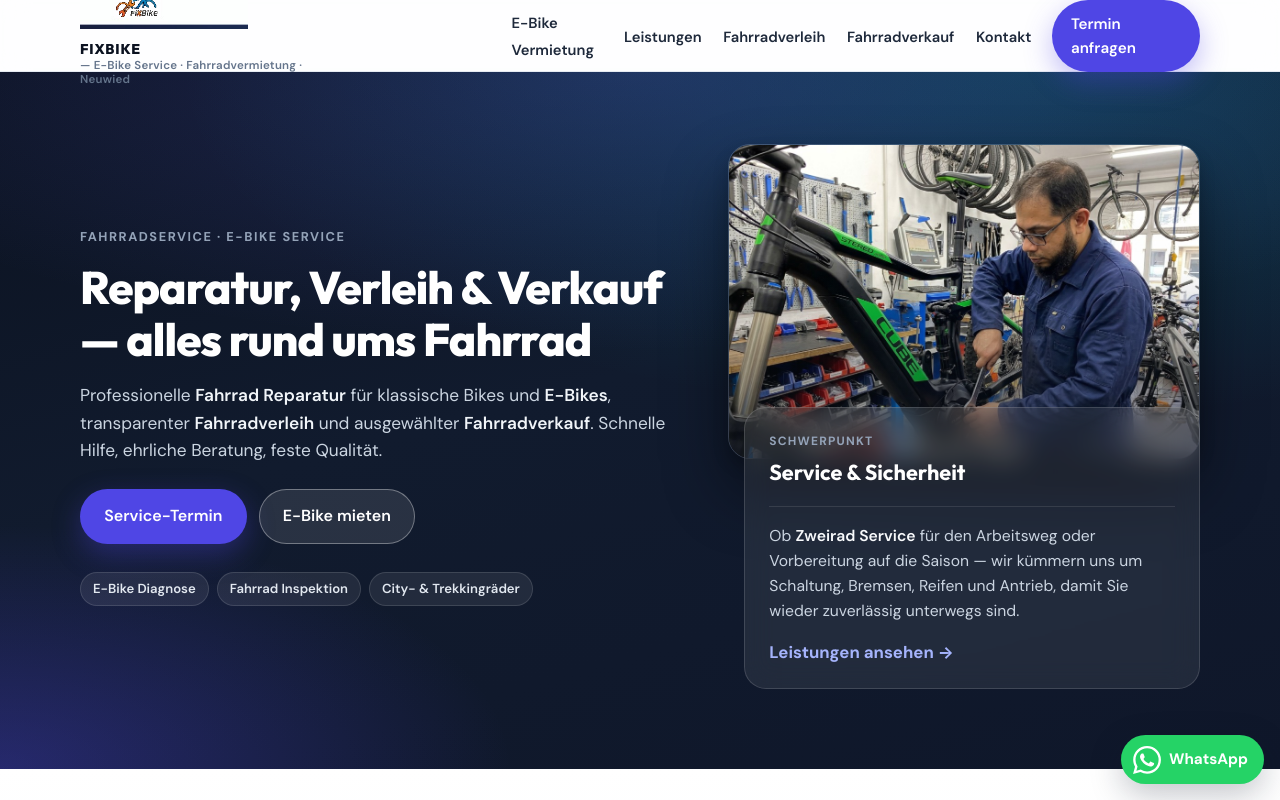
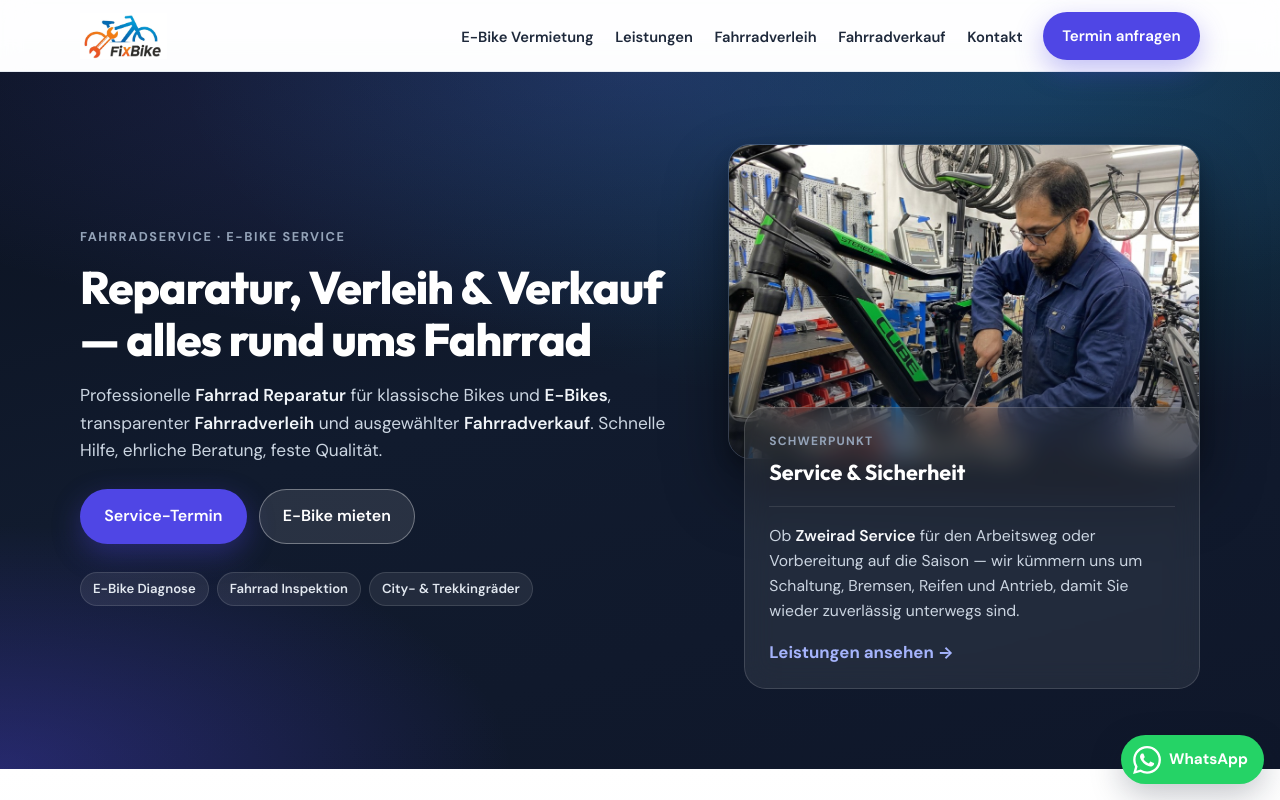
Before and after one commit to ilmbudsapp/fixbike.online, a React (Vite) app: page / in a window 1280 px wide. Shown: the top 800 px of the page. Built offline with nearby package versions, Linux system fonts and the light colour scheme.

Commit message:
Header: nur Logo wie zuvor; neues Fixbike-Logo (weißer Hintergrund)
Made-with: Cursor

```diff
--- a/src/App.css
+++ b/src/App.css
@@ -151,12 +151,10 @@ strong {
 .brand {
   display: flex;
   align-items: center;
-  gap: 0.75rem;
-  flex-wrap: wrap;
+  gap: 0.65rem;
   text-decoration: none;
   color: inherit;
   margin-right: auto;
-  min-width: 0;
 }
 
 .brand:hover {
@@ -165,55 +163,11 @@ strong {
 
 .brand__logo {
   display: block;
-  height: 44px;
+  height: 46px;
   width: auto;
-  max-width: min(220px, 45vw);
+  max-width: min(200px, 52vw);
   object-fit: contain;
   object-position: left center;
-  flex-shrink: 0;
-}
-
-.brand__seo {
-  display: flex;
-  flex-direction: column;
-  gap: 0.1rem;
-  line-height: 1.2;
-  min-width: 0;
-  max-width: 16.5rem;
-}
-
-.brand__seo-mark {
-  font-family: var(--font-display);
-  font-weight: 800;
-  font-size: 0.88rem;
-  letter-spacing: 0.06em;
-  color: var(--ink);
-}
-
-.brand__seo-text {
-  font-size: 0.72rem;
-  font-weight: 600;
-  color: var(--muted);
-  letter-spacing: 0.02em;
-}
-
-@media (max-width: 520px) {
-  .brand__seo {
-    max-width: 11rem;
-  }
-
-  .brand__seo-mark {
-    font-size: 0.76rem;
-  }
-
-  .brand__seo-text {
-    font-size: 0.62rem;
-    line-height: 1.25;
-  }
-
-  .brand__logo {
-    height: 38px;
-  }
 }
 
 .nav__list {
--- a/src/App.tsx
+++ b/src/App.tsx
@@ -98,24 +98,16 @@ function App() {
           <a
             className="brand"
             href="https://fixbike.online/"
-            aria-label="FIXBIKE — E-Bike Service und Fahrradvermietung in Neuwied. Zur Startseite."
+            aria-label="Fixbike Fahrradservice — Startseite"
           >
             <img
               className="brand__logo"
               src="/images/fixbike-logo.png"
-              alt=""
-              width={306}
-              height={80}
+              alt="Fixbike"
+              width={152}
+              height={48}
               decoding="async"
-              aria-hidden="true"
             />
-            <span className="brand__seo">
-              <span className="brand__seo-mark">FIXBIKE</span>
-              <span className="brand__seo-text">
-                {" "}
-                — E-Bike Service · Fahrradvermietung · Neuwied
-              </span>
-            </span>
           </a>
 
           <nav className="nav" aria-label="Hauptnavigation">
```
Also changed, not shown: public/images/fixbike-logo-src.png, public/images/fixbike-logo.png.
